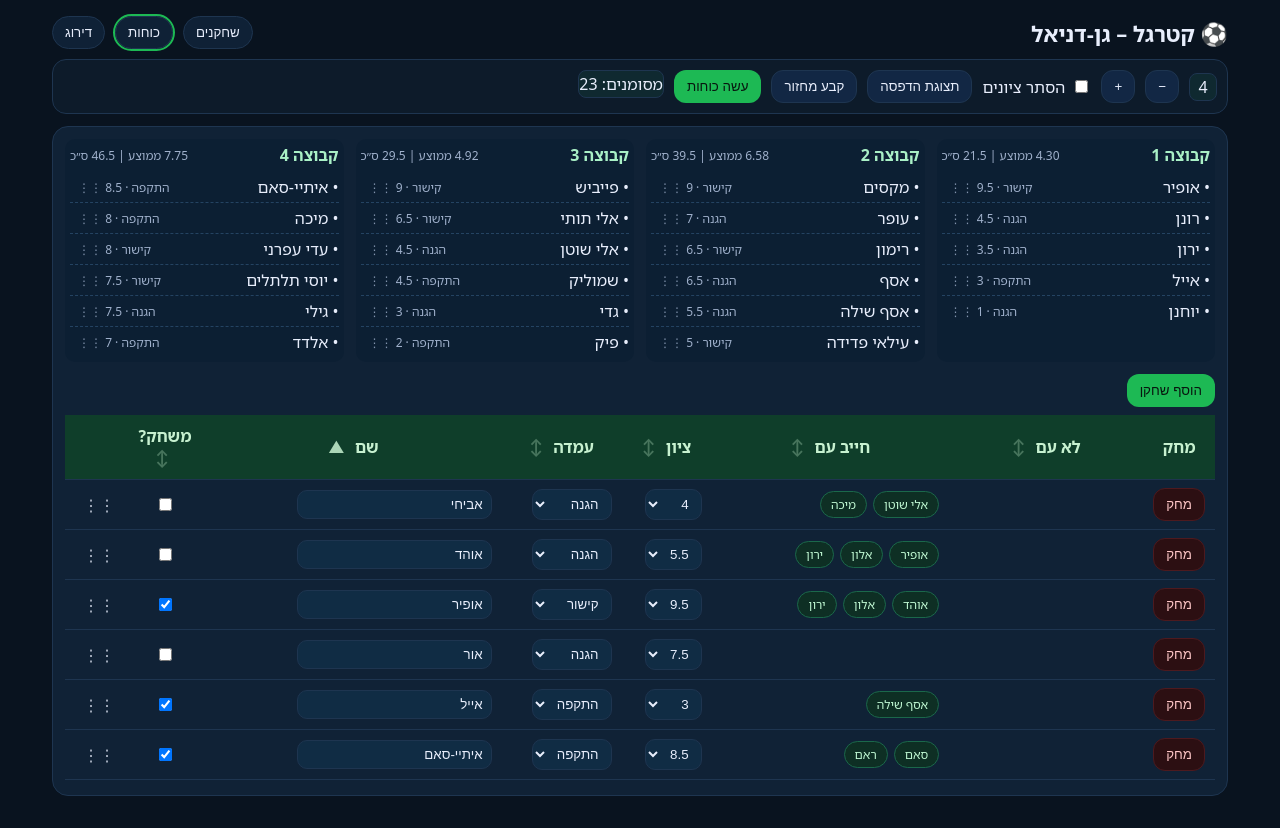
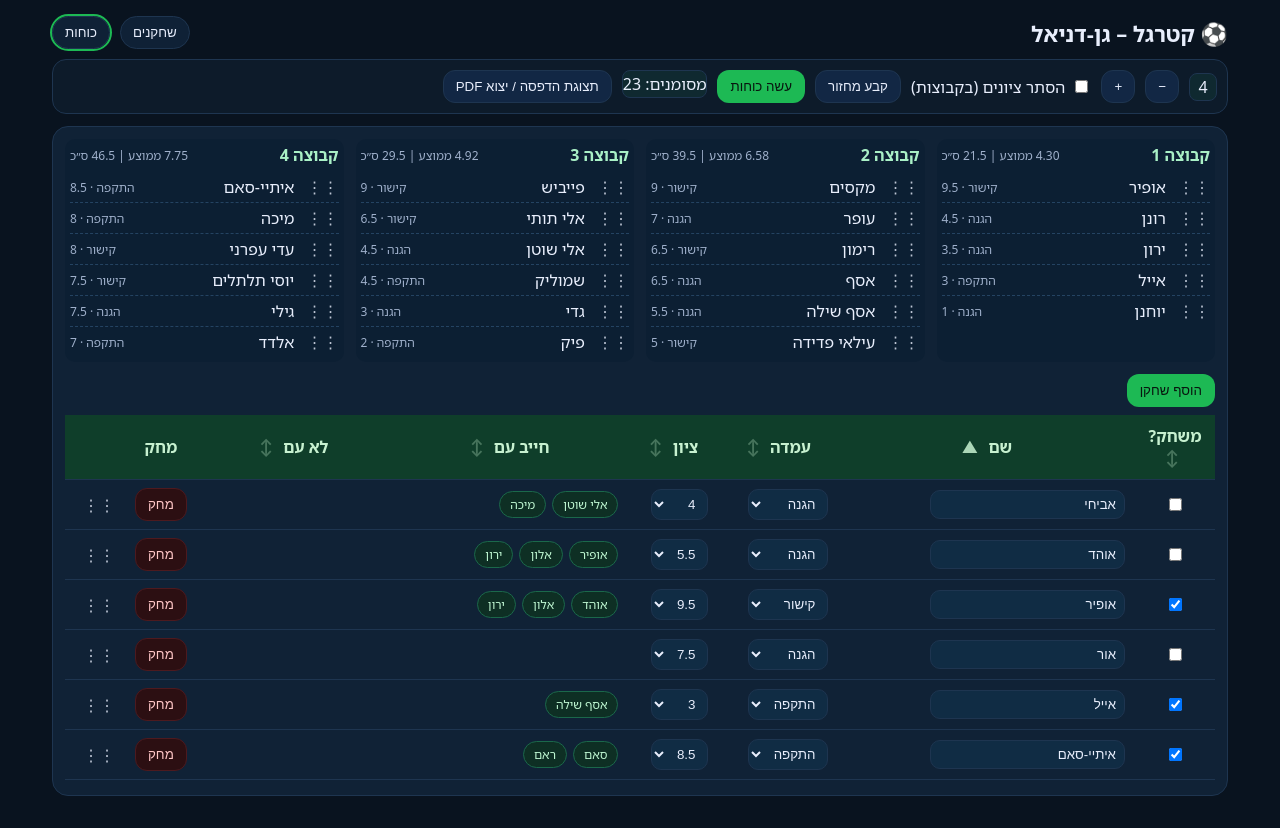
Before and after one commit to ShmuelBarazani/KATREGEL-Gan-Daniel, a React (Vite) app: page / in a window 1280 px wide. Both pictures are taken after a click on the button "עשה כוחות". Built offline with nearby package versions, Linux system fonts and the light colour scheme.

Commit message:
Update App.jsx

```diff
--- a/src/App.jsx
+++ b/src/App.jsx
@@ -1,7 +1,7 @@
 import { useEffect, useLayoutEffect, useMemo, useRef, useState } from 'react'
 
 /* ===== נתוני קבע ===== */
-const LS_KEY = 'katregel_state_v6'
+const LS_KEY = 'katregel_state_v7'
 const POS = [ ['GK','שוער'], ['DF','הגנה'], ['MF','קישור'], ['FW','התקפה'] ]
 const RATING_STEPS = Array.from({length:19}, (_,i)=> (1 + i*0.5)) // 1..10
 
@@ -9,6 +9,7 @@ const RATING_STEPS = Array.from({length:19}, (_,i)=> (1 + i*0.5)) // 1..10
 const uid = () => Math.random().toString(36).slice(2) + '-' + Date.now().toString(36)
 const roleName = (code) => ({GK:'שוער',DF:'הגנה',MF:'קישור',FW:'התקפה'}[code]||code)
 const normRole = (v)=>{const t=(v||'').toString().trim().toLowerCase(); if(['gk','ש','שוער'].includes(t))return 'GK'; if(['df','ה','הגנה','בלם','מגן'].includes(t))return 'DF'; if(['mf','ק','קישור','קשר'].includes(t))return 'MF'; if(['fw','ח','התקפה','חלוץ','כנף'].includes(t))return 'FW'; return ['GK','DF','MF','FW'].includes(v)?v:'MF'}
+const sortByDescRating = (arr)=> arr.sort((a,b)=> Number(b.rating||0)-Number(a.rating||0))
 
 /* --- שמירת מיקום גלילה --- */
 function useStickyScroll(key){
@@ -71,8 +72,6 @@ function buildTeamsBalanced(players, numTeams){
   const totalAvg = pool.length? pool.reduce((s,x)=>s+x.rating,0)/pool.length : 0
   const violatesAvoid = (team,p)=> team.list.some(x=> x.avoid?.includes(p.name) || p.avoid?.includes(x.name))
   const preferSatisfied = (team,p)=> p.prefer?.length? team.list.some(x=> p.prefer.includes(x.name) ): true
-
-  // רנדום קל – חלוקות שונות בכל הפעלה
   const sorted=[...pool].sort((a,b)=> (b.rating + Math.random()*0.15) - (a.rating + Math.random()*0.15))
   for(const p of sorted){
     let bestIdx=-1, bestScore=Infinity
@@ -94,7 +93,7 @@ function buildTeamsBalanced(players, numTeams){
     }
     teams[bestIdx].list.push(p); teams[bestIdx].sum+=p.rating
   }
-  return teams.map(t=>t.list)
+  return teams.map(t=> sortByDescRating(t.list))
 }
 
 /* ====== APP ====== */
@@ -103,8 +102,8 @@ export default function App(){
   const [tab,setTab]=useState('teams')
   const [teams,setTeams]=useState([])
   const [numTeams,setNumTeams]=useState(4)
-  const [hideRatings,setHideRatings]=useState(false)
-  const [printMode,setPrintMode]=useState(false)
+  const [hideTeamRatings,setHideTeamRatings]=useState(false) // משפיע רק על הקבוצות
+  const [printOpen,setPrintOpen]=useState(false)
 
   useEffect(()=>{(async()=>{
     if(store.players.length>0) return
@@ -128,14 +127,21 @@ export default function App(){
   const makeTeams=()=>{const t=buildTeamsBalanced(store.players,numTeams); setTeams(t); setTab('teams')}
   const clearTeams=()=>setTeams([])
 
+  /* עדכון קבוצה + מיון פנימי לפי ציון יורד */
+  const setTeamsSorted = (updater)=>{
+    setTeams(prev=>{
+      const next = typeof updater==='function'? updater(prev): updater
+      return next.map(g=> sortByDescRating([...g]))
+    })
+  }
+
   return (
-    <div className={printMode? 'print page':'page'}>
+    <div className="page">
       <div className="appbar">
         <div className="title">⚽ קטרגל – גן-דניאל</div>
         <div className="tabs">
           <button className={`tab ${tab==='players'?'active':''}`} onClick={()=>setTab('players')}>שחקנים</button>
           <button className={`tab ${tab==='teams'?'active':''}`} onClick={()=>setTab('teams')}>כוחות</button>
-          <button className={`tab ${tab==='ranking'?'active':''}`} onClick={()=>setTab('ranking')}>דירוג</button>
         </div>
       </div>
 
@@ -145,11 +151,11 @@ export default function App(){
           <button className="btn" onClick={()=>setNumTeams(n=>Math.max(2,n-1))}>−</button>
           <button className="btn" onClick={()=>setNumTeams(n=>Math.min(8,n+1))}>+</button>
         </div>
-        <div className="switch"><input type="checkbox" checked={hideRatings} onChange={e=>setHideRatings(e.target.checked)} /> הסתר ציונים</div>
-        <button className="btn" onClick={()=>setPrintMode(v=>!v)}>תצוגת הדפסה</button>
+        <div className="switch"><input type="checkbox" checked={hideTeamRatings} onChange={e=>setHideTeamRatings(e.target.checked)} /> הסתר ציונים (בקבוצות)</div>
         <button className="btn" onClick={clearTeams}>קבע מחזור</button>
         <button className="btn primary" onClick={makeTeams}>עשה כוחות</button>
         <span className="badge">מסומנים: {selectedCount}</span>
+        <button className="btn" onClick={()=>setPrintOpen(true)}>תצוגת הדפסה / יצוא PDF</button>
       </div>
 
       {tab==='teams' && (
@@ -158,9 +164,9 @@ export default function App(){
           update={updatePlayer}
           remove={removePlayer}
           add={addPlayer}
-          hideRatings={hideRatings}
           teams={teams}
-          setTeams={setTeams}
+          setTeamsSorted={setTeamsSorted}
+          hideTeamRatings={hideTeamRatings}
         />
       )}
 
@@ -170,21 +176,44 @@ export default function App(){
           update={updatePlayer}
           remove={removePlayer}
           add={addPlayer}
-          hideRatings={hideRatings}
         />
       )}
+
+      {printOpen && <PrintPreviewModal onClose={()=>setPrintOpen(false)} teams={teams} />}
     </div>
   )
 }
 
 /* =================== מסכי משנה =================== */
 
-function PlayersScreen({players, update, remove, add, hideRatings}){
+function PlayersScreen({players, update, remove, add}){
   const wrapRef = useStickyScroll('playersTable')
   const [showAdd,setShowAdd]=useState(false)
   const [newPlayer,setNewPlayer]=useState({name:'',role:'DF',rating:7,selected:true})
 
-  const sorted=[...players].sort((a,b)=> a.name.localeCompare(b.name,'he'))
+  /* מיון בכותרת */
+  const [sortBy,setSortBy]=useState('name')
+  const [dir,setDir]=useState('asc')
+
+  const sorted = useMemo(()=>{
+    const arr=[...players]
+    const cmp = {
+      name: (a,b)=> a.name.localeCompare(b.name,'he'),
+      role: (a,b)=> roleName(a.role).localeCompare(roleName(b.role),'he'),
+      rating: (a,b)=> a.rating-b.rating,
+      selected: (a,b)=> Number(a.selected)-Number(b.selected),
+      prefer: (a,b)=> (a.prefer?.length||0)-(b.prefer?.length||0),
+      avoid:  (a,b)=> (a.avoid ?.length||0)-(b.avoid ?.length||0),
+    }[sortBy] || ((a,b)=>0)
+    arr.sort(cmp); if(dir==='desc') arr.reverse(); return arr
+  },[players,sortBy,dir])
+
+  const onSort = (col)=>{
+    setSortBy(prev=>{
+      if(prev===col){ setDir(d=> d==='asc' ? 'desc' : 'asc'); return prev }
+      setDir('asc'); return col
+    })
+  }
 
   return (
     <div className="card">
@@ -197,11 +226,12 @@ function PlayersScreen({players, update, remove, add, hideRatings}){
           players={sorted}
           update={update}
           remove={remove}
-          hideRatings={hideRatings}
+          hideRatings={false}           /* לא מסתירים ציונים בטבלה */
           showDragHandle={false}
-          sortBy={'name'}
-          dir={'asc'}
-          onSort={()=>{}}
+          onDragStartRow={()=>{}}
+          sortBy={sortBy}
+          dir={dir}
+          onSort={onSort}
         />
       </div>
 
@@ -220,25 +250,25 @@ function PlayersScreen({players, update, remove, add, hideRatings}){
   )
 }
 
-function TeamsScreen({players, update, remove, add, hideRatings, teams, setTeams}){
-  /* מיון בכותרת */
+function TeamsScreen({players, update, remove, add, teams, setTeamsSorted, hideTeamRatings}){
+  /* מיון רשימת השחקנים למטה */
   const [sortBy,setSortBy]=useState('name')
   const [dir,setDir]=useState('asc')
 
   const tableRef = useStickyScroll('teamsPlayersTable')
   const teamsRef = useStickyScroll('teamsGrid')
 
-  const sorted = useMemo(()=>{
+  const sortedList = useMemo(()=>{
     const arr=[...players]
     const cmp = {
       name: (a,b)=> a.name.localeCompare(b.name,'he'),
       role: (a,b)=> roleName(a.role).localeCompare(roleName(b.role),'he'),
       rating: (a,b)=> a.rating-b.rating,
       selected: (a,b)=> Number(a.selected)-Number(b.selected),
-    }[sortBy]
-    arr.sort(cmp)
-    if(dir==='desc') arr.reverse()
-    return arr
+      prefer: (a,b)=> (a.prefer?.length||0)-(b.prefer?.length||0),
+      avoid:  (a,b)=> (a.avoid ?.length||0)-(b.avoid ?.length||0),
+    }[sortBy] || ((a,b)=>0)
+    arr.sort(cmp); if(dir==='desc') arr.reverse(); return arr
   },[players,sortBy,dir])
 
   const handleSort = (col)=>{
@@ -259,7 +289,7 @@ function TeamsScreen({players, update, remove, add, hideRatings, teams, setTeams
     e.preventDefault(); e.currentTarget.classList.remove('over')
     const data = JSON.parse(e.dataTransfer.getData('application/json')||'{}')
     if(!data.pid) return
-    setTeams(prev=>{
+    setTeamsSorted(prev=>{
       const clone = prev.map(t=>[...t])
       if(!clone[targetIdx].some(p=>String(p.id)===String(data.pid))){
         const obj = players.find(p=>String(p.id)===String(data.pid))
@@ -277,7 +307,7 @@ function TeamsScreen({players, update, remove, add, hideRatings, teams, setTeams
     e.dataTransfer.effectAllowed = 'move'
   }
 
-  /* הוספת שחקן מהמסך */
+  /* הוספה מהמסך */
   const [showAdd,setShowAdd]=useState(false)
   const [newPlayer,setNewPlayer]=useState({name:'',role:'DF',rating:7,selected:true})
 
@@ -302,8 +332,11 @@ function TeamsScreen({players, update, remove, add, hideRatings, teams, setTeams
                   <div key={p.id} className="player-line"
                        draggable
                        onDragStart={(e)=>onDragStartFromTeam(e,p.id,idx)}>
-                    <span>• {p.name}</span>
-                    <span className="subtle">{roleName(p.role)} · {p.rating} <span className="handle">⋮⋮</span></span>
+                    <span><span className="handle">⋮⋮</span>{' '}{p.name}</span>
+                    <span className="subtle">
+                      {roleName(p.role)}
+                      {!hideTeamRatings && <> · {p.rating}</>}
+                    </span>
                   </div>
                 ))}
               </div>
@@ -319,10 +352,10 @@ function TeamsScreen({players, update, remove, add, hideRatings, teams, setTeams
 
       <div className="playersBelow" ref={tableRef}>
         <PlayersTable
-          players={sorted}
+          players={sortedList}
           update={update}
           remove={remove}
-          hideRatings={hideRatings}
+          hideRatings={false}       /* לא מסתירים ציונים בטבלה */
           showDragHandle={true}
           onDragStartRow={onDragStartRow}
           sortBy={sortBy}
@@ -346,29 +379,33 @@ function TeamsScreen({players, update, remove, add, hideRatings, teams, setTeams
   )
 }
 
-/* ===== טבלת שחקנים לשימוש חוזר ===== */
+/* ===== טבלת שחקנים לשימוש חוזר – סדר עמודות הפוך ===== */
 function PlayersTable({players, update, remove, hideRatings, showDragHandle, onDragStartRow, sortBy, dir, onSort}){
   const Arrow = ({col}) => (sortBy===col ? <span className="arrow">{dir==='asc'?'▲':'▼'}</span> : <span className="arrow" style={{opacity:.3}}>↕</span>)
   return (
     <table className="table">
       <thead>
         <tr>
+          <th className="th-sort" style={{width:80,textAlign:'center'}} onClick={()=>onSort('selected')}>משחק? <Arrow col="selected" /></th>
+          <th className="th-sort" onClick={()=>onSort('name')}>שם <Arrow col="name" /></th>
+          <th className="th-sort" style={{width:120}} onClick={()=>onSort('role')}>עמדה <Arrow col="role" /></th>
+          {!hideRatings && <th className="th-sort" style={{width:90}} onClick={()=>onSort('rating')}>ציון <Arrow col="rating" /></th>}
+          <th className="th-sort" onClick={()=>onSort('prefer')}>חייב עם <Arrow col="prefer" /></th>
+          <th className="th-sort" onClick={()=>onSort('avoid')}>לא עם <Arrow col="avoid" /></th>
           <th style={{width:64}}>מחק</th>
-          <th className="th-sort" onClick={()=>onSort('avoid')}>לא עם <Arrow col="avoid" /></th>
-          <th className="th-sort" onClick={()=>onSort('prefer')}>חייב עם <Arrow col="prefer" /></th>
-          {!hideRatings && <th className="th-sort" style={{width:90}} onClick={()=>onSort('rating')}>ציון <Arrow col="rating" /></th>}
-          <th className="th-sort" style={{width:120}} onClick={()=>onSort('role')}>עמדה <Arrow col="role" /></th>
-          <th className="th-sort" onClick={()=>onSort('name')}>שם <Arrow col="name" /></th>
-          <th className="th-sort" style={{width:80}} onClick={()=>onSort('selected')}>משחק? <Arrow col="selected" /></th>
           {showDragHandle && <th style={{width:36}}></th>}
         </tr>
       </thead>
       <tbody>
         {players.map(p=> (
           <tr key={p.id}>
-            <td><button className="btn danger" onClick={()=>remove(p.id)}>מחק</button></td>
-            <td><div className="chips">{(p.avoid||[]).map(n=> <span key={n} className="chip hollow">{n}</span>)}</div></td>
-            <td><div className="chips">{(p.prefer||[]).map(n=> <span key={n} className="chip">{n}</span>)}</div></td>
+            <td style={{textAlign:'center'}}><input type="checkbox" checked={!!p.selected} onChange={e=>update(p.id,{selected:e.target.checked})}/></td>
+            <td><input className="mini" value={p.name} onChange={e=>update(p.id,{name:e.target.value})}/></td>
+            <td>
+              <select className="mini" value={p.role} onChange={e=>update(p.id,{role:e.target.value})}>
+                {POS.map(([v,t])=> <option key={v} value={v}>{t}</option>)}
+              </select>
+            </td>
             {!hideRatings && (
               <td>
                 <select className="mini" value={p.rating} onChange={e=>update(p.id,{rating:Number(e.target.value)})}>
@@ -376,13 +413,9 @@ function PlayersTable({players, update, remove, hideRatings, showDragHandle, onD
                 </select>
               </td>
             )}
-            <td>
-              <select className="mini" value={p.role} onChange={e=>update(p.id,{role:e.target.value})}>
-                {POS.map(([v,t])=> <option key={v} value={v}>{t}</option>)}
-              </select>
-            </td>
-            <td><input className="mini" value={p.name} onChange={e=>update(p.id,{name:e.target.value})}/></td>
-            <td style={{textAlign:'center'}}><input type="checkbox" checked={!!p.selected} onChange={e=>update(p.id,{selected:e.target.checked})}/></td>
+            <td><div className="chips">{(p.prefer||[]).map(n=> <span key={n} className="chip">{n}</span>)}</div></td>
+            <td><div className="chips">{(p.avoid ||[]).map(n=> <span key={n} className="chip hollow">{n}</span>)}</div></td>
+            <td><button className="btn danger" onClick={()=>remove(p.id)}>מחק</button></td>
             {showDragHandle && (
               <td title="גרור לקבוצה">
                 <span className="handle" draggable onDragStart={(e)=>onDragStartRow?.(e, p.id)}>⋮⋮</span>
@@ -419,3 +452,55 @@ function AddPlayerModal({newPlayer,setNewPlayer,onCancel,onSave}){
     </div>
   )
 }
+
+/* ===== תצוגת הדפסה ===== */
+function PrintPreviewModal({onClose, teams}){
+  const today = new Date().toISOString().slice(0,10)
+  return (
+    <div className="modal printModal" onClick={onClose}>
+      <div className="box" onClick={e=>e.stopPropagation()}>
+        <div className="printBtnBar">
+          <button className="btn primary" onClick={()=>window.print()}>יצוא PDF / הדפס</button>
+          <button className="btn" onClick={onClose}>סגור</button>
+        </div>
+        <div className="sheetGrid">
+          {teams.map((team,idx)=>(
+            <div key={idx} className="sheet">
+              <div className="sheetHeader">
+                <div>קבוצה {idx+1}</div>
+                <div>תאריך: {today}</div>
+              </div>
+              <table className="sheetTable">
+                <thead>
+                  <tr><th style={{width:'70%'}}>שחקן</th><th>שערים</th></tr>
+                </thead>
+                <tbody>
+                  {team.map(p=>(
+                    <tr key={p.id}>
+                      <td>{p.name}</td>
+                      <td>
+                        <div className="boxes">
+                          {Array.from({length:10}).map((_,i)=><div key={i} className="box"/>)}
+                        </div>
+                      </td>
+                    </tr>
+                  ))}
+                </tbody>
+              </table>
+
+              {/* בלוק ניצחון/תיקו/הפסד כמו בתמונה */}
+              <div style={{marginTop:10}}>
+                {['ניצחון','תיקו','הפסד',''].map((label,i)=>(
+                  <div key={i} className="boxRow">
+                    <div className="boxRow-label">{label}</div>
+                    <div className="boxes">{Array.from({length:6}).map((_,j)=><div key={j} className="box"/>)}</div>
+                  </div>
+                ))}
+              </div>
+            </div>
+          ))}
+        </div>
+      </div>
+    </div>
+  )
+}
```
